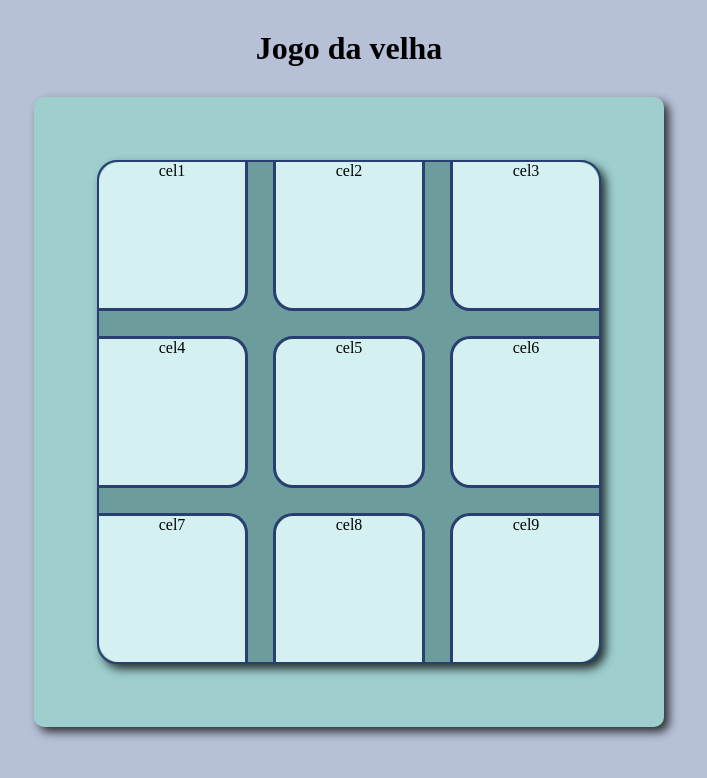
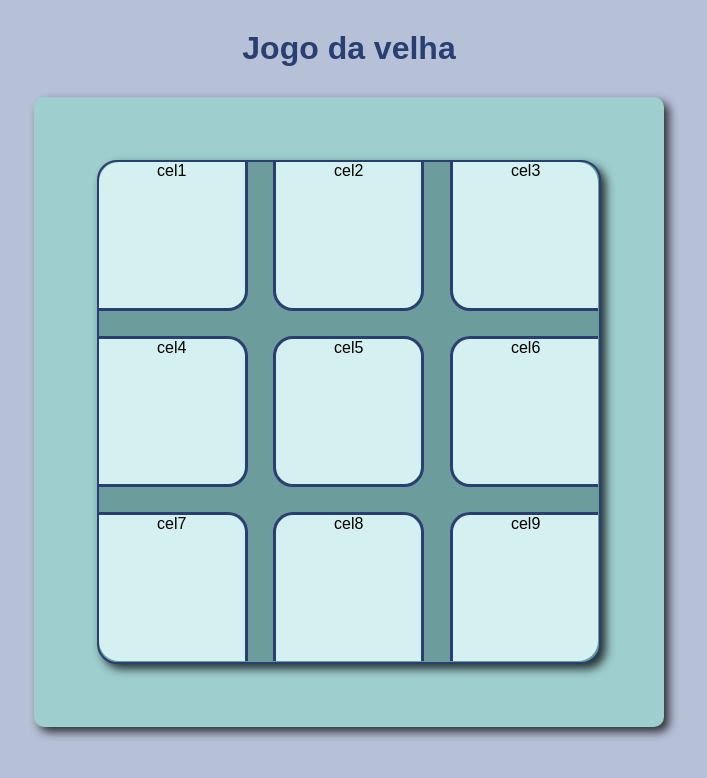
Before and after one commit to LeonardoConstantino/jogo-da-velha, a plain HTML site: page index.html in a window 1280 px wide. Shown: the whole page, without its empty margins (291-998 px from the left). Drawn offline with Linux system fonts and the light colour scheme.

Commit message:
Update style.css

```diff
--- a/style.css
+++ b/style.css
@@ -3,6 +3,7 @@
     margin: 0;
     padding: 0;
     background-color: #B6C0D6;
+    font-family: Arial, Helvetica, sans-serif;
     /* box-sizing: border-box; */
 }
 .centro{
@@ -12,6 +13,7 @@
 }
 h1{
     padding: 30px;
+    color: #293F71;
 }
 section{
     background: #9ECECE;
@@ -43,8 +45,8 @@ section{
 
 
 #tab div{
-    width: 146px;
-    height: 146px;
+    width: 145.5px;
+    height: 145.5px;
     background-color: #d4f0f0;
     text-align: center;
     /* display: flex; */
```
